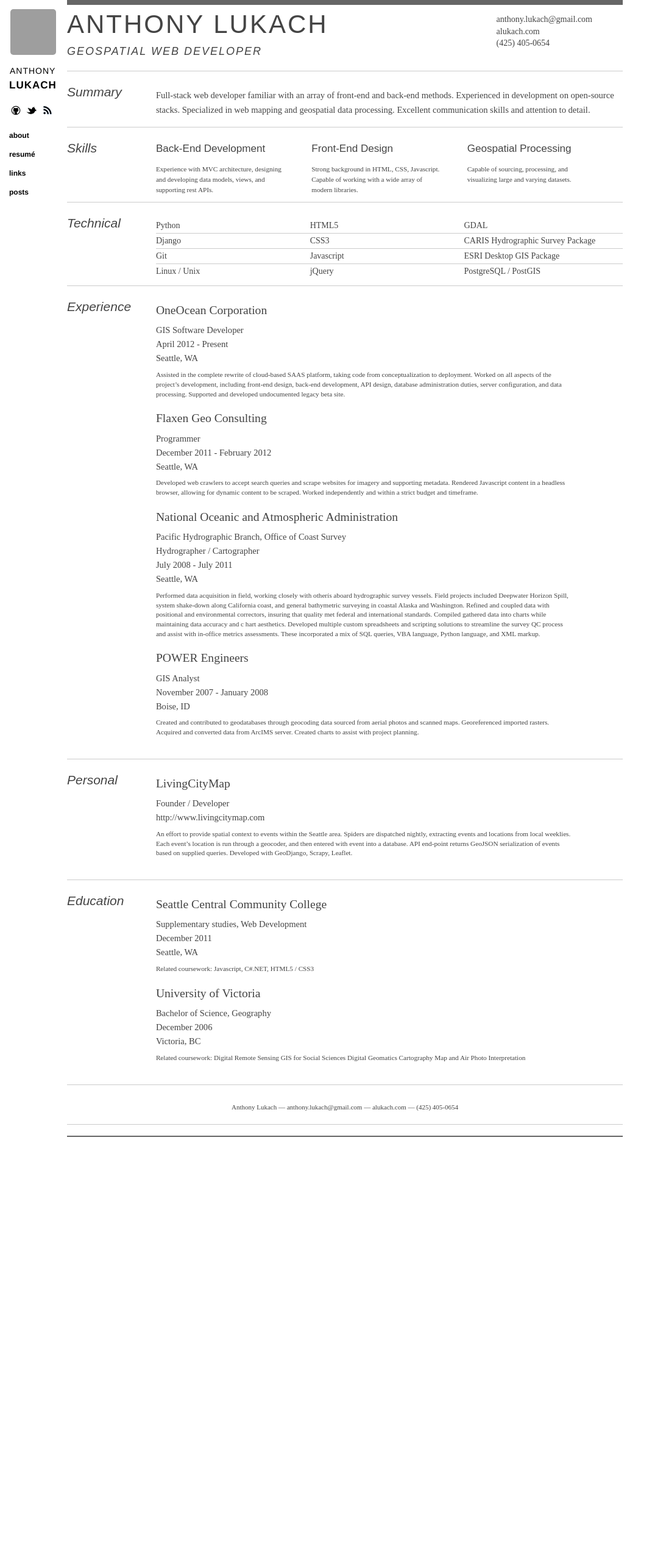
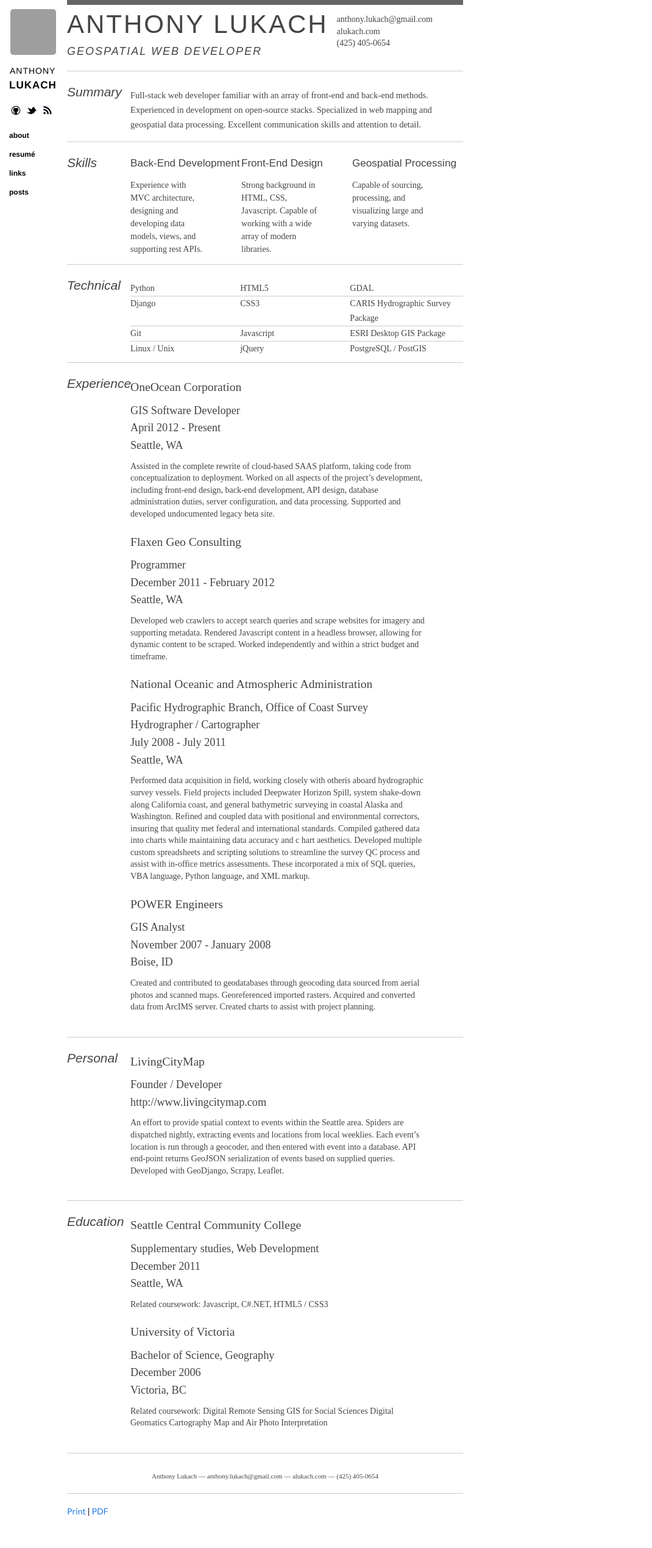
Before and after one commit to alukach/alukach.github.io, a Jekyll site: the page built from resume/index.md, in a window 1280 px wide. Shown: the whole page at 61% size, without its empty margins (0-1070 px from the left). Built offline with Jekyll 4.4.1, drawn with Linux system fonts in a browser that asks for light colours; nearby versions of some CDN libraries; Markdown is read by kramdown in place of the engine named in the settings; before the commit the page ends 1914 px from its top, so only the background shows below that; grey boxes are pictures that could not be loaded.

Commit message:
Update resume

```diff
--- a/css/alukach-resume.css
+++ b/css/alukach-resume.css
@@ -214,6 +214,15 @@ body.pdf dl em {
   font-style:normal;
 }
 
+.content_area .resume {
+  height:100%;
+  width:100%;
+  max-width:900px;
+  margin:0;
+  padding:0;
+  border-bottom:none;
+}
+.content_area .resume blockquote { top:0; }
 .resume {
   position:relative;
   margin:0 auto;
@@ -351,14 +360,13 @@ body.pdf dl em {
   margin:.15em 0 .5em;
   font-style:normal;
 }
+.content_area .resume dl dd { font-size:100%; }
 .resume #footer { display:none; }
 .resume #footer + p {
   width:100%;
   font-size:11px;
   text-align:center;
 }
-.content_area .resume { padding:0; }
-.content_area .resume blockquote { top:0; }
 
 @media screen and (min-width: 15em) {
 }
--- a/resume/index.md
+++ b/resume/index.md
@@ -186,3 +186,4 @@ Map and Air Photo Interpretation</p>
 <hr />
 
 </div>
+[Print](alukach.html) | [PDF](alukach.pdf)
```
Also changed, not shown: 1 other file.
